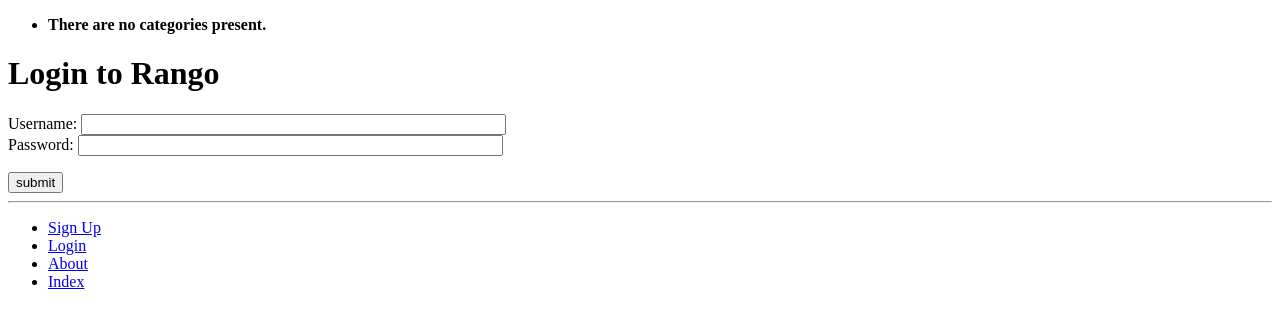
After one commit to 2405040r/tango_with_django, a Django app: a page that uses tango_with_django_project/templates/rango/base.html in a window 1280 px wide. The commit adds this page. Shown: the top 328 px of the page. Run offline with Django 3.2, Linux system fonts and the light colour scheme; data that the repository does not hold is empty.

Commit message:
Chapter 9 : Completed
Added user authentication and restricted access to site based on log in status.
  * Implemented user registration including profile picture
    - Created register form
  * removed media/ from git commit (dynamic user uploaded files shouldn't be included within the repo)
  * Implemented user log in and log out
     - Created login form
     - Login form displays an error message on bad username password combination (does not specify whether password or username is the
issue).
  * Restricted access to portions of the app based on log in status:
     - AnonymousUser's can browse categories and pages
     - RegisteredUser's can create categories and pages
  * Added a Restricted page available only to authenticated users (for testing).

```diff
--- a/tango_with_django_project/rango/admin.py
+++ b/tango_with_django_project/rango/admin.py
@@ -1,5 +1,5 @@
 from django.contrib import admin
-from rango.models import Category, Page
+from rango.models import Category, Page, UserProfile
 
 class CategoryAdmin(admin.ModelAdmin):
   prepopulated_fields = {'slug':('name',)}
@@ -11,3 +11,5 @@ class PageAdmin(admin.ModelAdmin):
   list_display = ('title', 'category', 'url')
 
 admin.site.register(Page, PageAdmin)
+
+admin.site.register(UserProfile)
--- a/tango_with_django_project/rango/urls.py
+++ b/tango_with_django_project/rango/urls.py
@@ -14,4 +14,16 @@ urlpatterns = [
   url(r'^category/(?P<category_name_slug>[\w\-]+)/$',
       views.show_category,
       name='show_category'),
+  url(r'^register$',
+      views.register,
+      name='register'),
+  url(r'^login$',
+      views.user_login,
+      name='login'),
+  url(r'^logout$',
+      views.user_logout,
+      name='logout'),
+  url(r'^restricted$',
+      views.restricted,
+      name='restricted'),
   ]
--- a/tango_with_django_project/rango/views.py
+++ b/tango_with_django_project/rango/views.py
@@ -1,6 +1,11 @@
 from django.shortcuts import render
 from rango.models import Page, Category
 from rango.forms import CategoryForm, PageForm
+from rango.forms import UserForm, UserProfileForm
+from django.http import HttpResponseRedirect, HttpResponse
+from django.contrib.auth import authenticate, login, logout
+from django.contrib.auth.decorators import login_required
+from django.core.urlresolvers import reverse
 
 def index(request):
     category_list = Category.objects.order_by('-likes')[:5]
@@ -26,6 +31,7 @@ def show_category(request, category_name_slug):
 
     return render(request, 'rango/category.html', context_dict)
 
+@login_required
 def add_category(request):
     form = CategoryForm()
 
@@ -40,6 +46,7 @@ def add_category(request):
 
     return render(request, 'rango/add_category.html', {'form':form})
 
+@login_required
 def add_page(request, category_name_slug):
     try:
         category = Category.objects.get(slug=category_name_slug)
@@ -64,8 +71,71 @@ def add_page(request, category_name_slug):
     context_dict = {'form':form, 'category':category}
     return render(request, 'rango/add_page.html', context_dict)
 
+def register(request):
+    registered = False
+
+    if request.method == 'POST':
+        user_form = UserForm(data=request.POST)
+        profile_form = UserProfileForm(data=request.POST)
+
+        if user_form.is_valid() and profile_form.is_valid():
+            user = user_form.save()
+            user.set_password(user.password)
+            user.save()
+
+            profile = profile_form.save(commit=False)
+            profile.user = user
+
+            if 'picture' in request.FILES:
+                profile.picture = request.FILES['picture']
+
+            profile.save()
+            registered = True
+
+        else:
+            print(user_forms.errors, profile_form.errors)
+    else:
+        user_form = UserForm()
+        profile_form = UserProfileForm()
+
+    return render(request,
+                  'rango/register.html',
+                  {'user_form': user_form,
+                   'profile_form': profile_form,
+                   'registered': registered})
+
+def user_login(request):
+    if request.method == 'POST':
+        username = request.POST.get('username')
+        password = request.POST.get('password')
+
+        user = authenticate(username=username, password=password)
+
+        if user:
+            if user.is_active:
+                login(request, user)
+                return HttpResponseRedirect(reverse('index'))
+            else:
+                return HttpResponse("Your Rango account is disabled.")
+        else:
+            print("Invalid login details: {0}, {1}".format(username,password))
+            return render(request, 'rango/login.html',
+                    {'invalid_login':True})
+
+    else:
+        return render(request, 'rango/login.html', {})
+
+@login_required
+def user_logout(request):
+    logout(request)
+    return HttpResponseRedirect(reverse('index'))
+
 
 def about(request):
     print(request.method)
     print(request.user)
     return render(request, 'rango/about.html', {})
+
+@login_required
+def restricted(request):
+    return render(request, 'rango/restricted.html', {})
--- a/tango_with_django_project/tango_with_django_project/settings.py
+++ b/tango_with_django_project/tango_with_django_project/settings.py
@@ -39,7 +39,7 @@ INSTALLED_APPS = [
     'django.contrib.sessions',
     'django.contrib.messages',
     'django.contrib.staticfiles',
-	'rango',
+    'rango',
 ]
 
 MIDDLEWARE_CLASSES = [
@@ -104,6 +104,8 @@ AUTH_PASSWORD_VALIDATORS = [
     },
 ]
 
+# Login url
+LOGIN_URL ='/rango/login'
 
 # Internationalization
 # https://docs.djangoproject.com/en/1.9/topics/i18n/
--- a/tango_with_django_project/templates/rango/base.html
+++ b/tango_with_django_project/templates/rango/base.html
@@ -29,9 +29,16 @@
 
     <div>
       <ul>
-        <li><a href="{% url 'add_category' %}">Add New Category</a></li>
-        <li><a href="{% url 'about' %}">About</a></li>
-        <li><a href="{% url 'index' %}">Index</a></li>
+        {% if user.is_authenticated %}
+          <li><a href="{% url 'add_category' %}">Add New Category</a></li>
+          <li><a href="{% url 'logout' %}">Logout</a></li>
+          <li><a href="{% url 'restricted' %}">Restricted</a></li>
+        {% else %}
+          <li><a href="{% url 'register' %}">Sign Up</a></li>
+          <li><a href="{% url 'login' %}">Login</a></li>
+        {% endif %}
+          <li><a href="{% url 'about' %}">About</a></li>
+          <li><a href="{% url 'index' %}">Index</a></li>
       </ul>
     </div>
   </body>
--- a/tango_with_django_project/templates/rango/category.html
+++ b/tango_with_django_project/templates/rango/category.html
@@ -18,7 +18,9 @@
     {% else %}
       <strong>No pages currently in category.</strong>
     {% endif %}
-    <a href="{% url 'add_page' category.slug %}">Add a Page</a>
+    {% if user.is_authenticated %}
+      <a href="{% url 'add_page' category.slug %}">Add a Page</a>
+    {% endif %}
   {% else %}
     The specified category does not exist!
   {% endif %}
--- /dev/null
+++ b/tango_with_django_project/templates/rango/login.html
@@ -0,0 +1,32 @@
+{% extends 'rango/base.html' %}
+{% load staticfiles %}
+
+{% block title_block %}
+  Login
+{% endblock %}
+
+{% block body_block %}
+<h1>Login to Rango</h1>
+<form id="login"
+      method="post"
+      action="{% url 'login' %}">
+  {% csrf_token %}
+  Username: <input type="text"
+                   name="username"
+                   value=""
+                   size="50"/>
+  <br/>
+  Password: <input type="password"
+                   name="password"
+                   value=""
+                   size="50"/>
+  <br/>
+  <p>
+    {% if invalid_login %}
+      Incorrect username and password combination.
+    {% endif %}
+  </p>
+  <input type="submit"
+         value="submit"/>
+</form>
+{% endblock %}
```
Also changed, not shown: tango_with_django_project/rango/forms.py (+27 -3 lines), tango_with_django_project/rango/models.py (+10 -0 lines), tango_with_django_project/templates/rango/index.html (+8 -2 lines), tango_with_django_project/templates/rango/register.html (added, +26 -0 lines), tango_with_django_project/templates/rango/restricted.html (added, +10 -0 lines), 1 other file.
